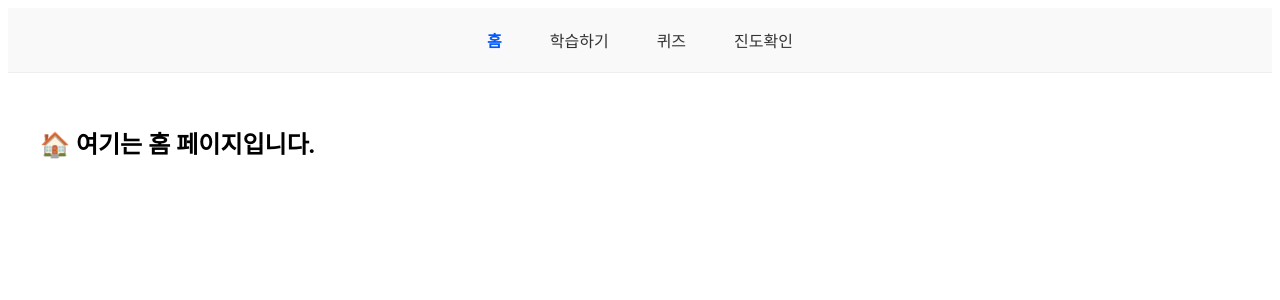
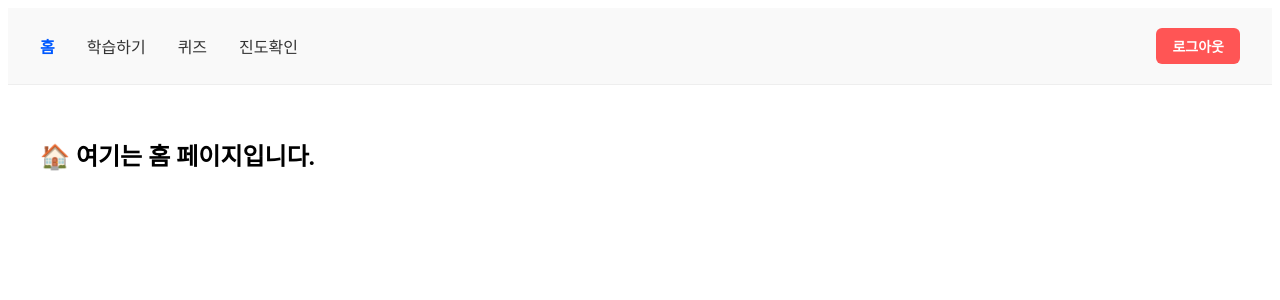
Before and after one commit to mmdh1234/HOPE, a React (Vite) app in the folder hope_FE/: page /main in a window 1280 px wide. Shown: the top 300 px of the page. Built offline with nearby package versions, Linux system fonts and the light colour scheme.

Commit message:
chore/#4 add logout button

```diff
--- a/hope_FE/src/components/common/Header.jsx
+++ /dev/null
@@ -1,37 +0,0 @@
-import styled from 'styled-components';
-import { Link, useLocation } from 'react-router-dom';
-
-const Nav = styled.nav`
-  display: flex;
-  justify-content: center;
-  gap: 48px;
-  padding: 20px 0;
-  border-bottom: 1px solid #eee;
-  background-color: #f9f9f9;
-`;
-
-const NavItem = styled(Link)`
-  font-size: 16px;
-  font-weight: ${({ $active }) => ($active ? 'bold' : 'normal')};
-  color: ${({ $active }) => ($active ? '#0059ff' : '#333')};
-  text-decoration: none;
-
-  &:hover {
-    color: #0059ff;
-  }
-`;
-
-const Header = () => {
-    const { pathname } = useLocation();
-
-    return (
-        <Nav>
-            <NavItem to="/main" $active={pathname === '/main'}>홈</NavItem>
-            <NavItem to="/main/learn" $active={pathname === '/main/learn'}>학습하기</NavItem>
-            <NavItem to="/main/quiz" $active={pathname === '/main/quiz'}>퀴즈</NavItem>
-            <NavItem to="/main/progress" $active={pathname === '/main/progress'}>진도확인</NavItem>
-        </Nav>
-    );
-};
-
-export default Header;
--- /dev/null
+++ b/hope_FE/src/components/common/MainHeader/Header.jsx
@@ -0,0 +1,34 @@
+import React from 'react';
+import { useLocation, useNavigate } from 'react-router-dom';
+import {
+    Nav,
+    NavItem,
+    RightBox,
+    LogoutButton
+} from './header.style';
+
+const Header = () => {
+    const { pathname } = useLocation();
+    const navigate = useNavigate();
+
+    const handleLogout = () => {
+        localStorage.removeItem('isLoggedIn');
+        navigate('/');
+    };
+
+    return (
+        <Nav>
+            <div>
+                <NavItem to="/main" $active={pathname === '/main'}>홈</NavItem>
+                <NavItem to="/main/learn" $active={pathname === '/main/learn'}>학습하기</NavItem>
+                <NavItem to="/main/quiz" $active={pathname === '/main/quiz'}>퀴즈</NavItem>
+                <NavItem to="/main/progress" $active={pathname === '/main/progress'}>진도확인</NavItem>
+            </div>
+            <RightBox>
+                <LogoutButton onClick={handleLogout}>로그아웃</LogoutButton>
+            </RightBox>
+        </Nav>
+    );
+};
+
+export default Header;
--- /dev/null
+++ b/hope_FE/src/components/common/MainHeader/header.style.jsx
@@ -0,0 +1,43 @@
+import styled from 'styled-components';
+import { Link } from 'react-router-dom';
+
+export const Nav = styled.nav`
+  display: flex;
+  justify-content: space-between;
+  align-items: center;
+  padding: 20px 32px;
+  border-bottom: 1px solid #eee;
+  background-color: #f9f9f9;
+`;
+
+export const NavItem = styled(Link)`
+  margin-right: 32px;
+  font-size: 16px;
+  font-weight: ${({ $active }) => ($active ? 'bold' : 'normal')};
+  color: ${({ $active }) => ($active ? '#0059ff' : '#333')};
+  text-decoration: none;
+
+  &:hover {
+    color: #0059ff;
+  }
+`;
+
+export const RightBox = styled.div`
+  display: flex;
+  align-items: center;
+`;
+
+export const LogoutButton = styled.button`
+  padding: 8px 16px;
+  background-color: #ff5555;
+  color: white;
+  border: none;
+  border-radius: 6px;
+  font-size: 14px;
+  font-weight: bold;
+  cursor: pointer;
+
+  &:hover {
+    background-color: #ff2222;
+  }
+`;
--- a/hope_FE/src/layouts/MainLayout.jsx
+++ b/hope_FE/src/layouts/MainLayout.jsx
@@ -1,6 +1,6 @@
 import React from 'react';
 import { Outlet } from 'react-router-dom';
-import Header from '../components/common/Header';
+import Header from '../components/common/MainHeader/Header.jsx';
 
 const MainLayout = () => {
     return (
```
